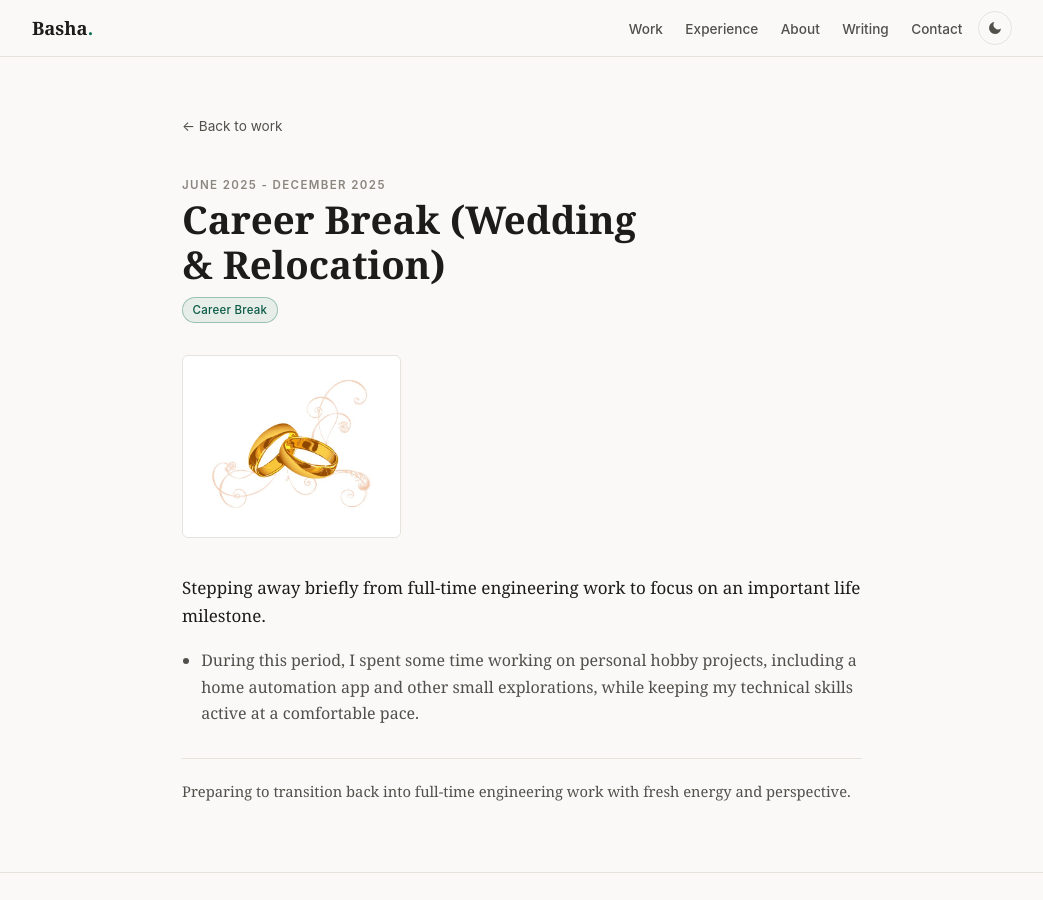
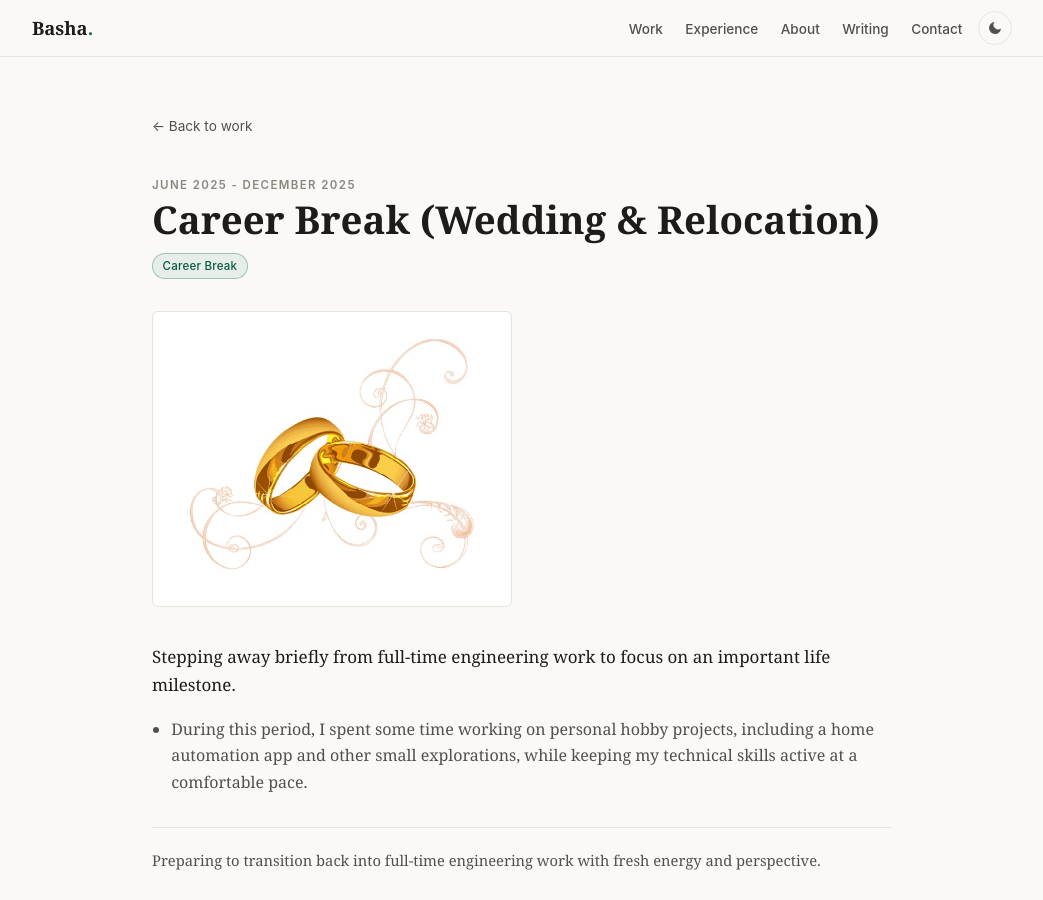
Before and after one commit to bashatahamal/bashatahamal.github.io, a Jekyll site: the page built from projects/9.2_wedding.md, in a window 1280 px wide and 900 px high. Shown: the whole window, without its empty margins (118-1161 px from the left). Built offline with Jekyll 4.4.1, drawn with Linux system fonts in a browser that asks for light colours.

Commit message:
Rename work section to 'How I Got Here'; widen project column to 820px; adaptive gallery columns for 1/2/3 images

```diff
--- a/_includes/v2/organisms/work-grid.html
+++ b/_includes/v2/organisms/work-grid.html
@@ -1,7 +1,7 @@
 <section class="o-work" id="work" aria-labelledby="work-title">
   <div class="container">
-    {% include v2/atoms/section-heading.html num="01" id="work" title="Things I've Built" %}
-    <p class="section-intro">A running record of what I've built, newest first, from student experiments to production AI systems. It's less a highlight reel and more a map of how I got here.</p>
+    {% include v2/atoms/section-heading.html num="01" id="work" title="How I Got Here" %}
+    <p class="section-intro">Newest first, from early student experiments to production AI systems. Not a highlight reel, more an honest record of how I've grown as an engineer.</p>
     <div class="grid">
       {% assign project_pages = site.pages | where: "type", "project" | sort: "name" | reverse %}
       {% for page in project_pages %}
--- a/_layouts/project.html
+++ b/_layouts/project.html
@@ -19,7 +19,9 @@ layout: v2
       {% assign gallery_files = site.static_files | where_exp: "f", "f.path contains gallery_prefix" %}
       {% if gallery_files.size > 0 %}
       {% assign gallery_total = gallery_files.size %}
-      <div class="gallery" data-lightbox>
+      {% assign gallery_cols = gallery_total %}
+      {% if gallery_cols > 3 %}{% assign gallery_cols = 3 %}{% endif %}
+      <div class="gallery gallery--{{ gallery_cols }}" data-lightbox>
         {% for f in gallery_files %}
         <button type="button" class="gallery-item"
           {% if gallery_total > 3 and forloop.index == 3 %}data-more="+{{ gallery_total | minus: 3 }}"{% endif %}
--- a/assets/v2/css/main.css
+++ b/assets/v2/css/main.css
@@ -602,7 +602,7 @@ a.m-timeline-card:hover .view { opacity: 1; transform: translateX(0); color: var
 /* Medium-style single readable column: header, gallery, video, and prose
    all share the same width and left edge (no full-width media vs narrow text). */
 .p-project { padding: clamp(2.5rem, 6vh, 4rem) 0; }
-.p-project .container { max-width: 760px; }
+.p-project .container { max-width: 820px; }
 .p-project .back {
   font-family: var(--sans);
   font-size: 0.85rem;
@@ -624,12 +624,16 @@ a.m-timeline-card:hover .view { opacity: 1; transform: translateX(0); color: var
 }
 .p-project .gallery {
   display: grid;
-  grid-template-columns: repeat(3, 1fr);
   gap: 0.75rem;
   margin: 0 0 2.25rem;
 }
+.p-project .gallery--1 { grid-template-columns: minmax(0, 360px); }
+.p-project .gallery--2 { grid-template-columns: repeat(2, 1fr); }
+.p-project .gallery--3 { grid-template-columns: repeat(3, 1fr); }
 @media (max-width: 560px) {
-  .p-project .gallery { grid-template-columns: repeat(2, 1fr); }
+  .p-project .gallery--1 { grid-template-columns: 1fr; }
+  .p-project .gallery--2,
+  .p-project .gallery--3 { grid-template-columns: repeat(2, 1fr); }
 }
 .p-project .gallery-item {
   display: block;
```
